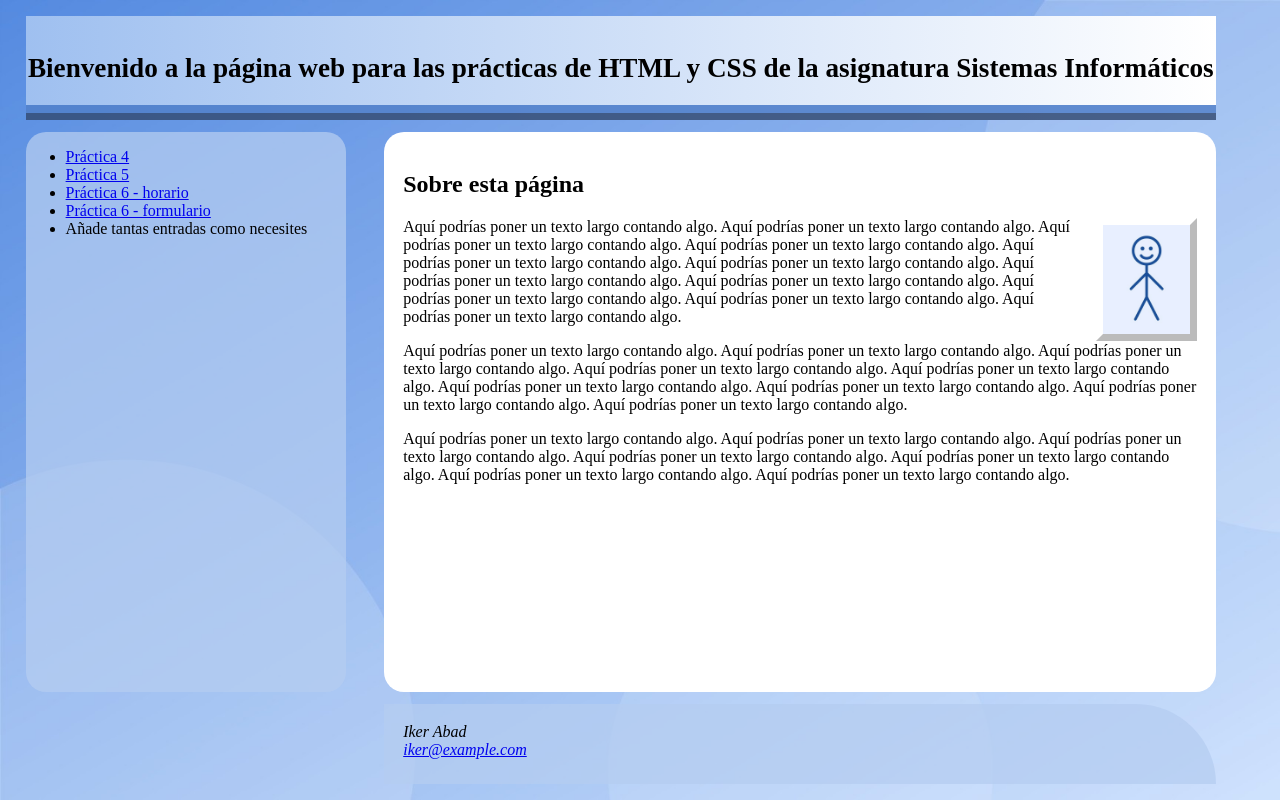
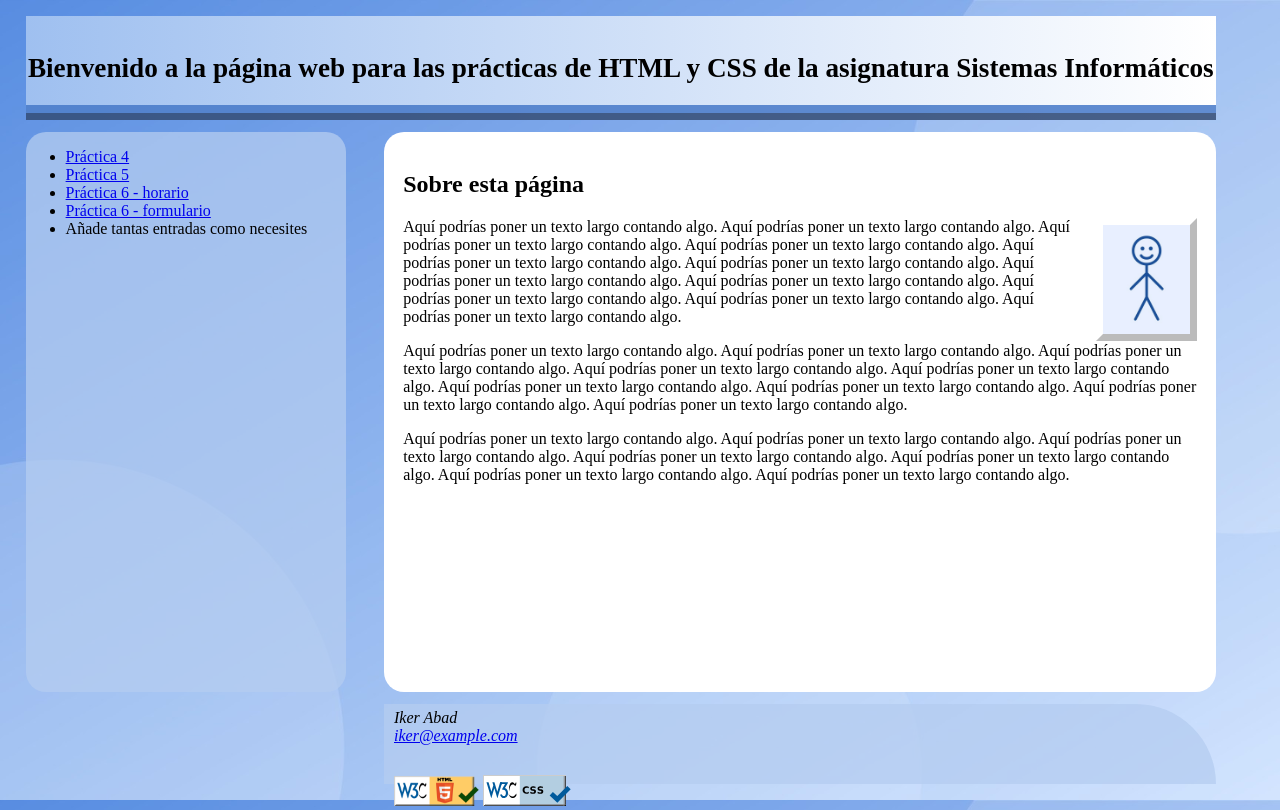
Before and after one commit to IkerAbad/uni, a plain HTML site: page sistemas-informaticos/HTMLyCSS/index.html in a window 1280 px wide. Drawn offline with Linux system fonts and the light colour scheme.

Commit message:
Sistemas: P7 - logos de validación HTML5 y CSS en el footer

```diff
--- a/sistemas-informaticos/HTMLyCSS/fondos.css
+++ b/sistemas-informaticos/HTMLyCSS/fondos.css
@@ -27,6 +27,14 @@ section {
 footer {
   background-color: rgba(180, 205, 240, 0.75);
   border-start-end-radius: 80px 80px;
-  padding: 1.5%;
+  padding: 5px 10px;
   box-sizing: border-box;
 }
+
+footer address {
+  margin: 0;
+}
+
+footer p {
+  margin: 30px 0 0 0;
+}
--- a/sistemas-informaticos/HTMLyCSS/index.html
+++ b/sistemas-informaticos/HTMLyCSS/index.html
@@ -64,6 +64,12 @@
       Iker Abad<br>
       <a href="mailto:iker@example.com">iker@example.com</a>
     </address>
+    <p>
+      <a href="https://validator.w3.org/check?uri=referer"><img src="W3C_HTML5_certified.png"
+          alt="Validacion HTML" height="30" width="85"></a>
+      <a href="https://jigsaw.w3.org/css-validator/check/referer"><img src="css.svg" alt="Validacion CSS"
+          height="31" width="88"></a>
+    </p>
   </footer>
 </body>
 
```
Also changed, not shown: sistemas-informaticos/HTMLyCSS/W3C_HTML5_certified.png (added), sistemas-informaticos/HTMLyCSS/css.svg (added).
